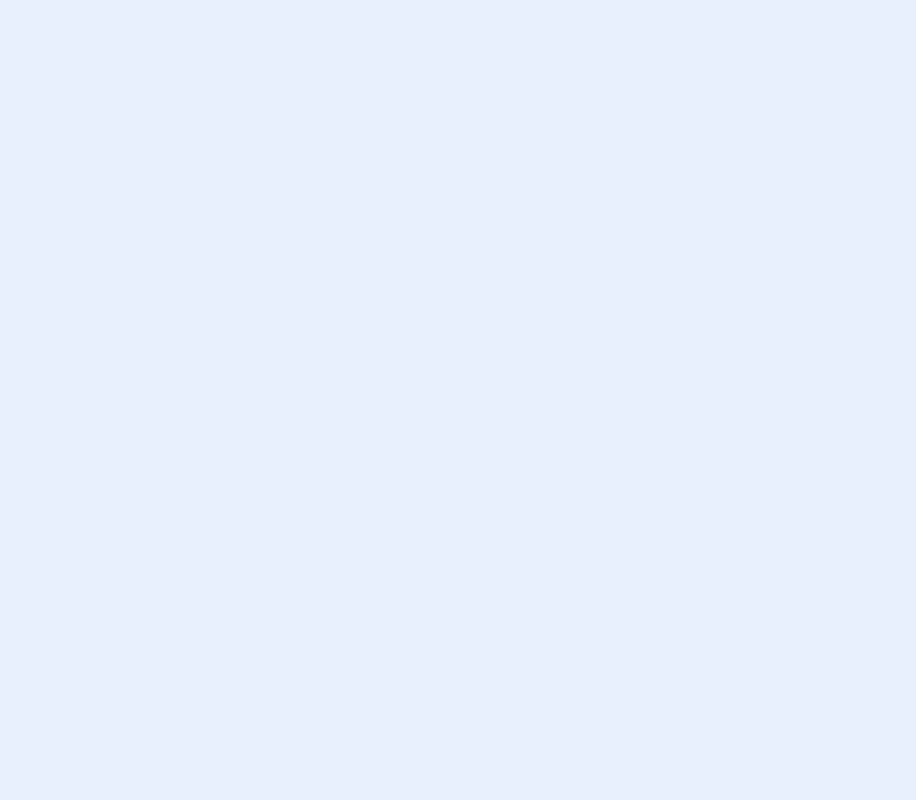
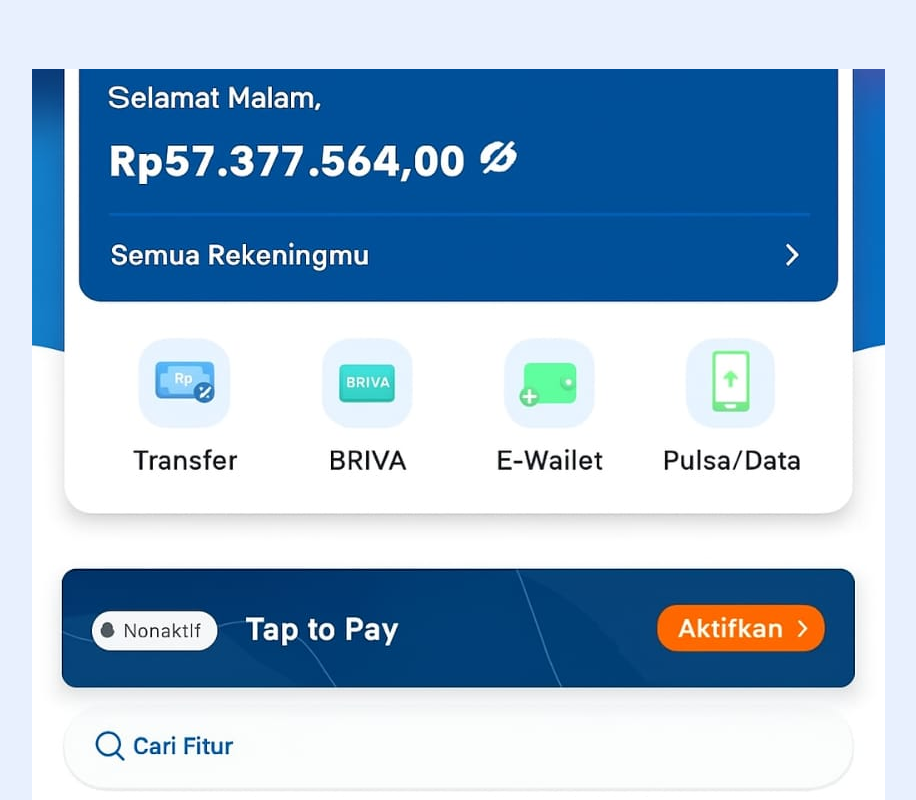
Before and after one commit to drfelixxaaa/MYWEB, a plain HTML site: page success.html in a window 1280 px wide. Shown: the top 800 px of the page, without its empty margins (182-1098 px from the left). Drawn offline with Linux system fonts and the light colour scheme.

Commit message:
Update success.html

```diff
--- a/success.html
+++ b/success.html
@@ -18,6 +18,6 @@
 <body>
   <h1></h1>
   <p></p>
-  <img src="gambar_sukses.jpg/gambar_sukses.jpg.jpg" alt="">
+  <img src="gambar_sukses.jpg.jpg" alt="">
 </body>
 </html>
```
